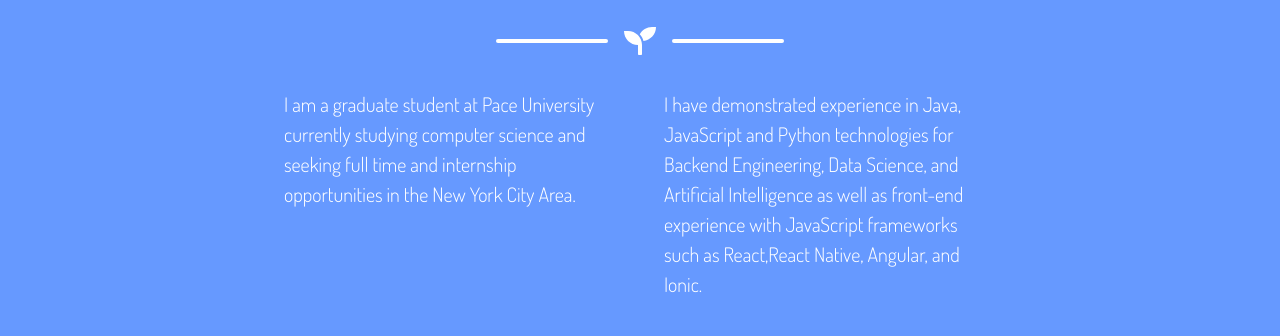
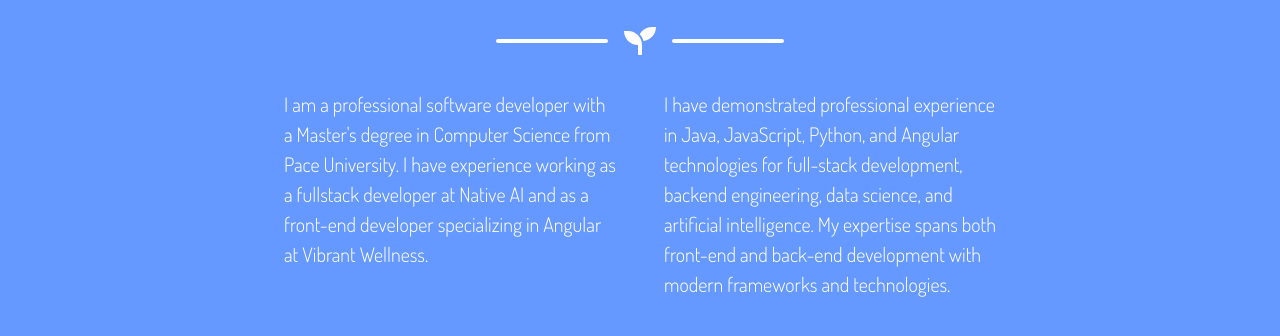
Before and after one commit to Starlla/portfolio-2021, a plain HTML site: page index.html in a window 1280 px wide. Shown: the part 2520-2856 px from the top of the page. Drawn offline with nearby package versions, Linux system fonts and the light colour scheme.

Commit message:
update personal info

```diff
--- a/index.html
+++ b/index.html
@@ -219,19 +219,22 @@
             <!-- About Section Content-->
             <div class="row">
                 <div class="col-lg-4 ml-auto">
-                    <p class="lead">I am a graduate student at Pace University currently studying computer science and
-                        seeking full time and internship opportunities in the New York City Area.</p>
+                    <p class="lead">I am a professional software developer with a Master's degree in Computer Science
+                        from Pace University. I have experience working as a fullstack developer at Native AI and as a
+                        front-end developer specializing in Angular at Vibrant Wellness.</p>
                 </div>
                 <div class="col-lg-4 mr-auto">
-                    <p class="lead">I have demonstrated experience in Java, JavaScript and Python technologies for
-                        Backend Engineering, Data Science, and Artificial Intelligence as well as front-end experience
-                        with JavaScript frameworks such as React,React Native, Angular, and Ionic.</p>
+                    <p class="lead">I have demonstrated professional experience in Java, JavaScript, Python, and Angular
+                        technologies for
+                        full-stack development, backend engineering, data science, and artificial intelligence. My
+                        expertise spans both front-end and back-end development with modern frameworks and technologies.
+                    </p>
                 </div>
             </div>
             <!-- About Section Button-->
             <div class="text-center mt-4">
                 <a class="btn btn-xl btn-outline-light"
-                    href="https://drive.google.com/u/1/uc?id=1csOJhXYOASZT041RBT9auJLfOmA_mVuy&export=download">
+                    href="https://drive.google.com/u/1/uc?id=1akNek8lo8JE9kYoki-GmzLgWK4YZ4XmO&export=download">
                     <i class="fas fa-download mr-2"></i>
                     Download Resume
                 </a>
@@ -434,9 +437,9 @@
                 <div class="col-lg-4 mb-5 mb-lg-0">
                     <h4 class="text-uppercase mb-4">Location</h4>
                     <p class="lead mb-0">
-                        131 Dudley St
+                        328 Pacific Ave
                         <br />
-                        Jersey City, NJ 07302
+                        Jersey City, NJ 07304
                     </p>
                 </div>
                 <!-- Footer Social Icons-->
@@ -448,7 +451,8 @@
                             class="fab fa-fw fa-instagram"></i></a>
                     <a class="btn btn-outline-light btn-social mx-1" href="https://www.linkedin.com/in/chuyutong/"><i
                             class="fab fa-fw fa-linkedin-in"></i></a>
-                    <a class="btn btn-outline-light btn-social mx-1" href="https://dribbble.com/Cyoi"><i class="fab fa-fw fa-dribbble"></i></a>
+                    <a class="btn btn-outline-light btn-social mx-1" href="https://dribbble.com/Cyoi"><i
+                            class="fab fa-fw fa-dribbble"></i></a>
                 </div>
                 <!-- Footer About Text-->
                 <div class="col-lg-4">
@@ -462,7 +466,7 @@
     </footer>
     <!-- Copyright Section-->
     <div class="copyright py-4 text-center text-white">
-        <div class="container"><small>Copyright © Chuyu Tong 2021</small></div>
+        <div class="container"><small>Copyright © Chuyu Tong 2026</small></div>
     </div>
     <!-- Scroll to Top Button (Only visible on small and extra-small screen sizes)-->
     <div class="scroll-to-top d-lg-none position-fixed">
```
